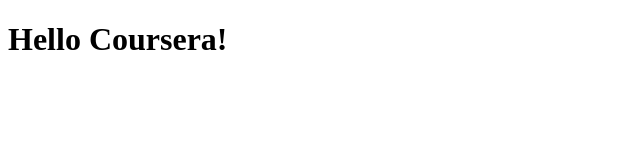
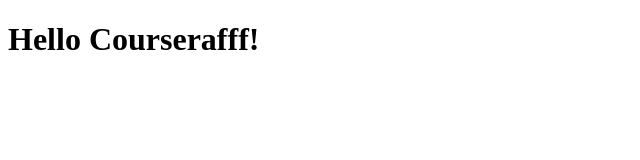
Before and after one commit to ichalghaf/Coursera_WebDev, a plain HTML site: page site/Index.html in a window 1280 px wide. Shown: the full height of the page, 0-640 px from the left. Drawn offline with Linux system fonts and the light colour scheme.

Commit message:
2ndCommit

```diff
--- a/site/Index.html
+++ b/site/Index.html
@@ -4,6 +4,6 @@
 	<title>hello coursera!</title>
 </head>
 <body>
-<H1>Hello Coursera!</H1>
+<H1>Hello Courserafff!</H1>
 </body>
 </html>
```
